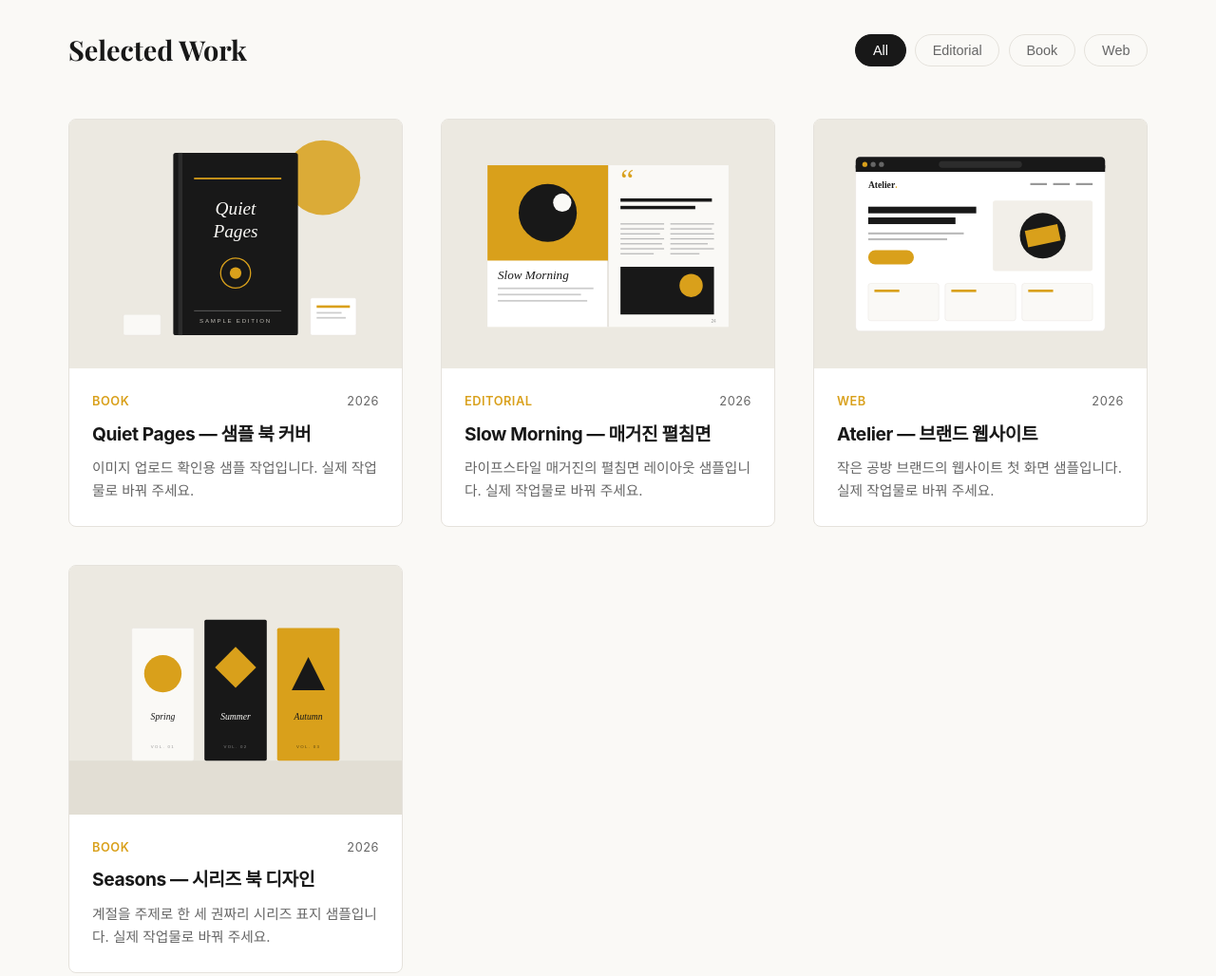
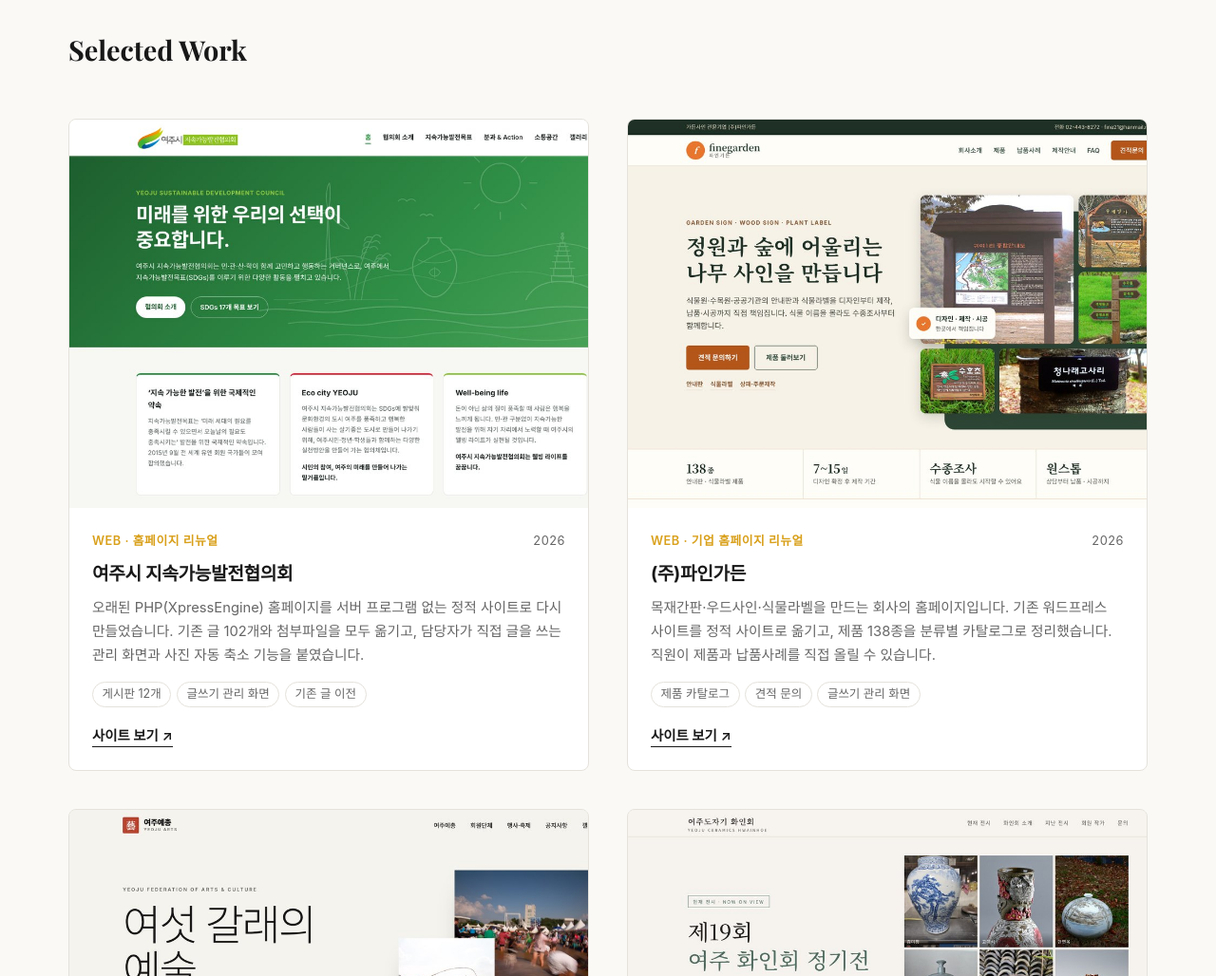
Before and after one commit to rioaguacielo/rioaguacielo.github.io, a plain HTML site: page index.html in a window 1280 px wide. Shown: the part 440-1468 px from the top of the page at 95% size. Drawn offline with nearby package versions, Linux system fonts and the light colour scheme; a web font is replaced by a local one.

Commit message:
샘플 카드를 실제 웹 작업물 4개로 교체
- 여주시 지속가능발전협의회, (주)파인가든, 여주예총, 여주도자기 화인회 사이트 화면과 설명, 링크
- 작업물이 없는 분류 버튼 자동 숨김, 카드 2열 배치, 설명 전체 표시
- 한글 줄바꿈(keep-all) 적용, 샘플 이미지 삭제

Co-Authored-By: Claude Opus 5.5 <noreply@anthropic.com>
Claude-Session: https://claude.ai/code/session_01SCwyAqbWR48EyFD9C4eQYr

```diff
--- a/index.html
+++ b/index.html
@@ -161,7 +161,7 @@
 
     .portfolio-grid {
       display: grid;
-      grid-template-columns: repeat(auto-fill, minmax(340px, 1fr));
+      grid-template-columns: repeat(auto-fill, minmax(440px, 1fr));
       gap: 2.5rem;
     }
 
@@ -239,10 +239,7 @@
     .card-desc {
       font-size: 0.92rem;
       color: var(--text-muted);
-      display: -webkit-box;
-      -webkit-line-clamp: 2;
-      -webkit-box-orient: vertical;
-      overflow: hidden;
+      line-height: 1.7;
     }
 
     /* 소개 및 연락처 섹션 */
@@ -324,6 +321,13 @@
       .portfolio-grid { grid-template-columns: 1fr; }
       .about-container { grid-template-columns: 1fr; gap: 2.5rem; }
     }
+
+    body { word-break: keep-all; overflow-wrap: break-word; }
+    .thumb-wrap { display: block; }
+    .card-tags { list-style: none; display: flex; flex-wrap: wrap; gap: .35rem; margin-top: .9rem; padding: 0; }
+    .card-tags li { font-size: .78rem; color: var(--text-muted); border: 1px solid var(--border-color, #e5e2dc); border-radius: 999px; padding: .15rem .6rem; }
+    .card-link { display: inline-block; margin-top: 1.1rem; font-size: .9rem; font-weight: 600; color: var(--text-main); border-bottom: 1px solid currentColor; align-self: flex-start; }
+    .card-link:hover { color: var(--accent); }
   </style>
 </head>
 <body>
@@ -352,63 +356,74 @@
         <h2 class="section-title">Selected Work</h2>
         <div class="filter-buttons">
           <button class="filter-btn active" data-filter="all">All</button>
+          <button class="filter-btn" data-filter="web">Web</button>
+          <button class="filter-btn" data-filter="print">Print</button>
           <button class="filter-btn" data-filter="editorial">Editorial</button>
           <button class="filter-btn" data-filter="book">Book</button>
-          <button class="filter-btn" data-filter="web">Web</button>
         </div>
       </div>
 
       <div class="portfolio-grid">
-        <article class="project-card" data-category="book">
-          <div class="thumb-wrap">
-            <img src="images/sample-book-cover.svg" alt="검은 표지에 노란 원이 있는 샘플 책 표지 디자인" loading="lazy" />
-          </div>
+        <article class="project-card" data-category="web">
+          <a class="thumb-wrap" href="https://rioaguacielo.github.io/yeoju21_re/" target="_blank" rel="noopener">
+            <img src="images/works/yeoju21_re.jpg" alt="여주시 지속가능발전협의회 홈페이지 첫 화면" width="960" height="720" loading="lazy" />
+          </a>
           <div class="card-body">
             <div>
-              <div class="card-meta"><span>Book</span><span class="card-year">2026</span></div>
-              <h3 class="card-title">Quiet Pages — 샘플 북 커버</h3>
-              <p class="card-desc">이미지 업로드 확인용 샘플 작업입니다. 실제 작업물로 바꿔 주세요.</p>
+              <div class="card-meta"><span>Web · 홈페이지 리뉴얼</span><span class="card-year">2026</span></div>
+              <h3 class="card-title">여주시 지속가능발전협의회</h3>
+              <p class="card-desc">오래된 PHP(XpressEngine) 홈페이지를 서버 프로그램 없는 정적 사이트로 다시 만들었습니다. 기존 글 102개와 첨부파일을 모두 옮기고, 담당자가 직접 글을 쓰는 관리 화면과 사진 자동 축소 기능을 붙였습니다.</p>
+              <ul class="card-tags"><li>게시판 12개</li><li>글쓰기 관리 화면</li><li>기존 글 이전</li></ul>
             </div>
-          </div>
-        </article>
-        <article class="project-card" data-category="editorial">
-          <div class="thumb-wrap">
-            <img src="images/sample-magazine-spread.svg" alt="노란 사진 영역과 인용문이 있는 잡지 펼침면 샘플" loading="lazy" />
-          </div>
-          <div class="card-body">
-            <div>
-              <div class="card-meta"><span>Editorial</span><span class="card-year">2026</span></div>
-              <h3 class="card-title">Slow Morning — 매거진 펼침면</h3>
-              <p class="card-desc">라이프스타일 매거진의 펼침면 레이아웃 샘플입니다. 실제 작업물로 바꿔 주세요.</p>
-            </div>
+            <a class="card-link" href="https://rioaguacielo.github.io/yeoju21_re/" target="_blank" rel="noopener">사이트 보기 ↗</a>
           </div>
         </article>
 
         <article class="project-card" data-category="web">
-          <div class="thumb-wrap">
-            <img src="images/sample-web-mockup.svg" alt="브라우저 창 안의 웹사이트 첫 화면 샘플" loading="lazy" />
-          </div>
+          <a class="thumb-wrap" href="https://rioaguacielo.github.io/fine_re/" target="_blank" rel="noopener">
+            <img src="images/works/fine_re.jpg" alt="(주)파인가든 홈페이지 첫 화면" width="960" height="720" loading="lazy" />
+          </a>
           <div class="card-body">
             <div>
-              <div class="card-meta"><span>Web</span><span class="card-year">2026</span></div>
-              <h3 class="card-title">Atelier — 브랜드 웹사이트</h3>
-              <p class="card-desc">작은 공방 브랜드의 웹사이트 첫 화면 샘플입니다. 실제 작업물로 바꿔 주세요.</p>
+              <div class="card-meta"><span>Web · 기업 홈페이지 리뉴얼</span><span class="card-year">2026</span></div>
+              <h3 class="card-title">(주)파인가든</h3>
+              <p class="card-desc">목재간판·우드사인·식물라벨을 만드는 회사의 홈페이지입니다. 기존 워드프레스 사이트를 정적 사이트로 옮기고, 제품 138종을 분류별 카탈로그로 정리했습니다. 직원이 제품과 납품사례를 직접 올릴 수 있습니다.</p>
+              <ul class="card-tags"><li>제품 카탈로그</li><li>견적 문의</li><li>글쓰기 관리 화면</li></ul>
             </div>
+            <a class="card-link" href="https://rioaguacielo.github.io/fine_re/" target="_blank" rel="noopener">사이트 보기 ↗</a>
           </div>
         </article>
 
-        <article class="project-card" data-category="book">
-          <div class="thumb-wrap">
-            <img src="images/sample-book-series.svg" alt="봄·여름·가을 세 권으로 된 시리즈 책 표지 샘플" loading="lazy" />
-          </div>
+        <article class="project-card" data-category="web">
+          <a class="thumb-wrap" href="https://rioaguacielo.github.io/art_yj/" target="_blank" rel="noopener">
+            <img src="images/works/art_yj.jpg" alt="여주예총 홈페이지 첫 화면" width="960" height="720" loading="lazy" />
+          </a>
           <div class="card-body">
             <div>
-              <div class="card-meta"><span>Book</span><span class="card-year">2026</span></div>
-              <h3 class="card-title">Seasons — 시리즈 북 디자인</h3>
-              <p class="card-desc">계절을 주제로 한 세 권짜리 시리즈 표지 샘플입니다. 실제 작업물로 바꿔 주세요.</p>
+              <div class="card-meta"><span>Web · 단체 홈페이지 리뉴얼</span><span class="card-year">2026</span></div>
+              <h3 class="card-title">여주예총</h3>
+              <p class="card-desc">문학·사진·미술·음악·국악·영화 6개 회원단체가 모인 사단법인 한국예총 여주지회 홈페이지입니다. 그누보드4 사이트의 글 159개를 옮기고, 예술가들의 모임답게 세련되고 단정한 인상으로 다시 디자인했습니다.</p>
+              <ul class="card-tags"><li>회원단체 6곳</li><li>행사·공지 게시판</li><li>기존 글 이전</li></ul>
             </div>
+            <a class="card-link" href="https://rioaguacielo.github.io/art_yj/" target="_blank" rel="noopener">사이트 보기 ↗</a>
           </div>
         </article>
+
+        <article class="project-card" data-category="web">
+          <a class="thumb-wrap" href="https://rioaguacielo.github.io/hwain_s/" target="_blank" rel="noopener">
+            <img src="images/works/hwain_s.jpg" alt="여주도자기 화인회 홈페이지 첫 화면" width="960" height="720" loading="lazy" />
+          </a>
+          <div class="card-body">
+            <div>
+              <div class="card-meta"><span>Web · 온라인 전시관</span><span class="card-year">2026</span></div>
+              <h3 class="card-title">여주도자기 화인회</h3>
+              <p class="card-desc">여주 도예가 모임 화인회의 온라인 전시관입니다. 제19회 정기전에 출품한 작가 9명의 작품을 전시장처럼 둘러보고, 사진을 크게 열어 볼 수 있게 만들었습니다. 다음 전시를 쉽게 추가할 수 있는 구조입니다.</p>
+              <ul class="card-tags"><li>전시 페이지</li><li>작품 확대 보기</li><li>문의 양식</li></ul>
+            </div>
+            <a class="card-link" href="https://rioaguacielo.github.io/hwain_s/" target="_blank" rel="noopener">사이트 보기 ↗</a>
+          </div>
+        </article>
+
       </div>
     </section>
   </main>
@@ -439,6 +454,10 @@
   <script>
     const buttons = document.querySelectorAll('.filter-btn');
     const cards = document.querySelectorAll('.project-card');
+    // 작업물이 없는 분류 버튼은 숨기고, 분류가 하나뿐이면 버튼 줄 자체를 숨깁니다.
+    const cats = new Set([...cards].map(c => c.dataset.category));
+    buttons.forEach(b => { if (b.dataset.filter !== 'all' && !cats.has(b.dataset.filter)) b.style.display = 'none'; });
+    if (cats.size < 2) document.querySelector('.filter-buttons').style.display = 'none';
     buttons.forEach(btn => {
       btn.addEventListener('click', () => {
         buttons.forEach(b => b.classList.remove('active'));
```
Also changed, not shown: images/sample-book-cover.svg (deleted), images/sample-book-series.svg (deleted), images/sample-magazine-spread.svg (deleted), images/sample-web-mockup.svg (deleted), images/works/art_yj.jpg (added), images/works/fine_re.jpg (added), images/works/hwain_s.jpg (added), images/works/yeoju21_re.jpg (added).
